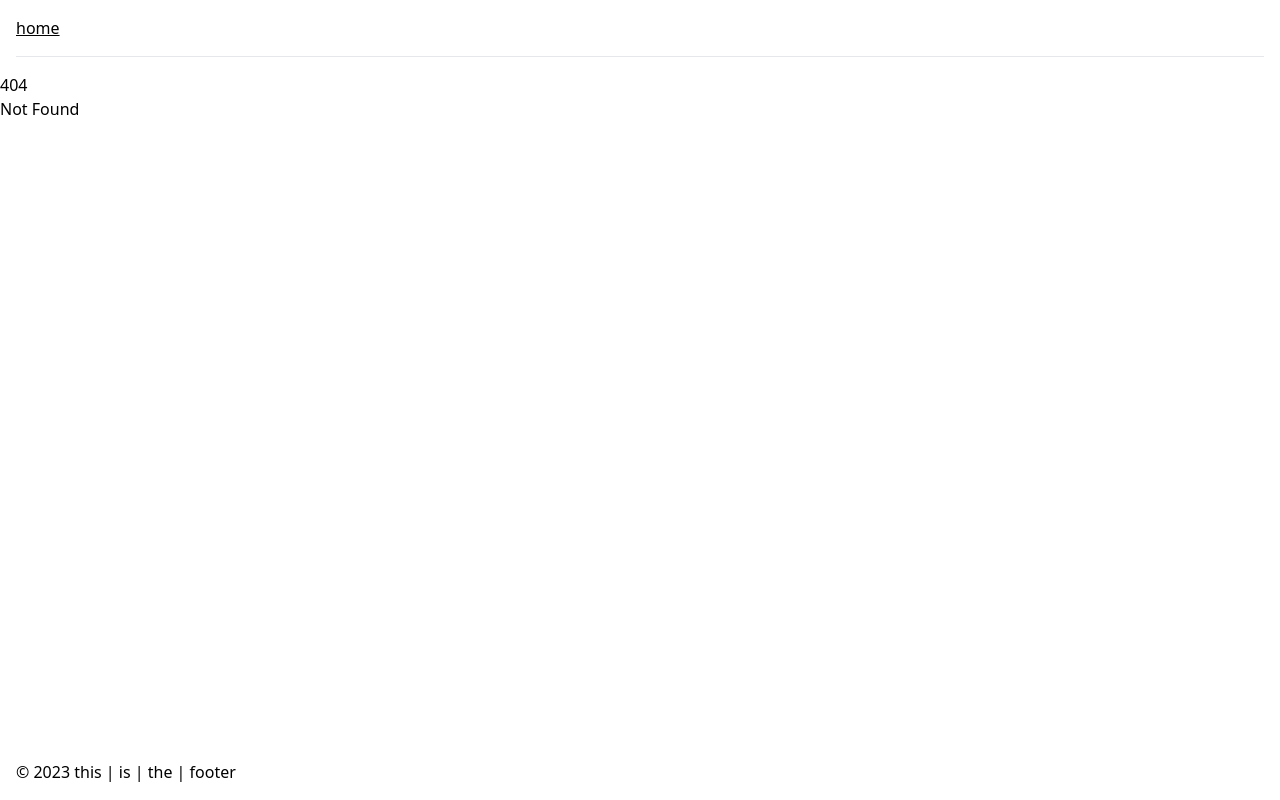
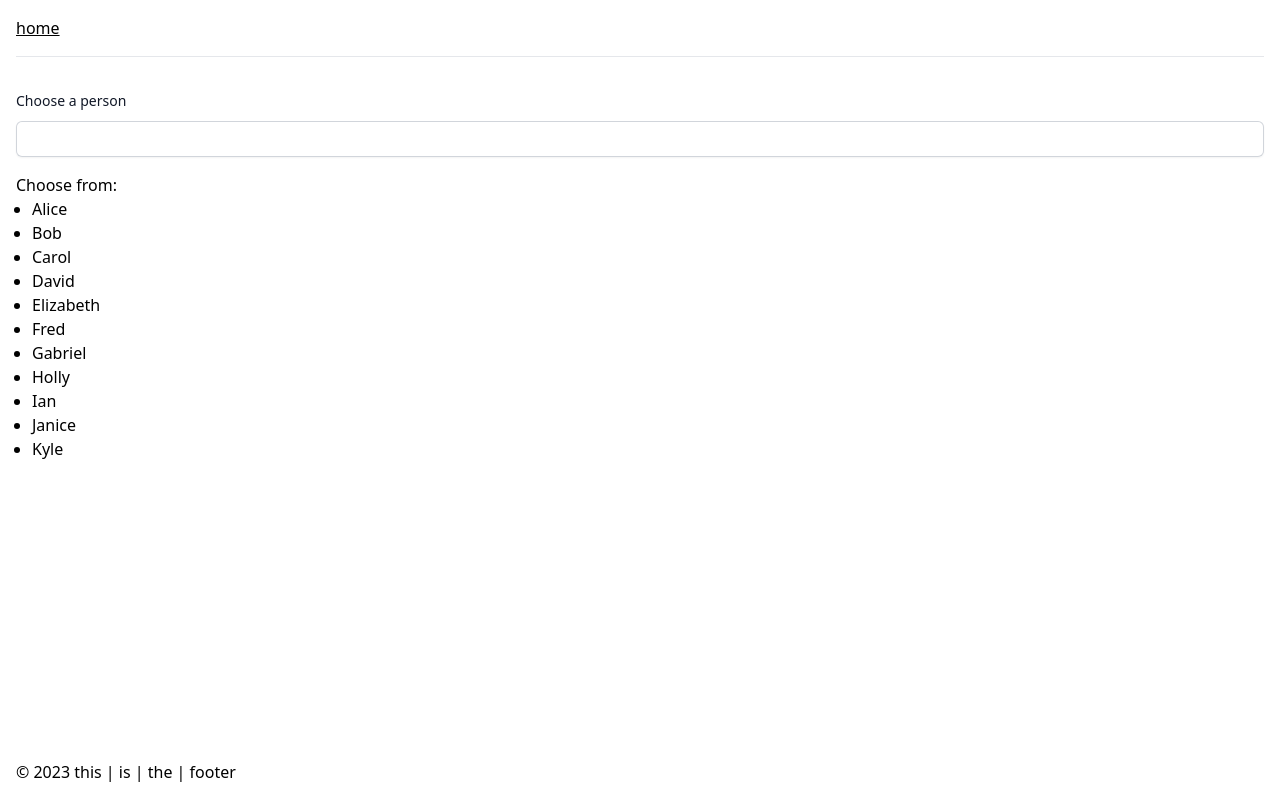
Before and after one commit to df-rw/tailwind-svelte-testing, a SvelteKit app: page /samples/autocomplete in a window 1280 px wide. Before the commit this address had no page. Built offline with nearby package versions, Linux system fonts and the light colour scheme.

Commit message:
Tidies, indeterminant checkbox.

```diff
--- a/src/routes/+page.svelte
+++ b/src/routes/+page.svelte
@@ -35,8 +35,8 @@
         },
         {
             tailwindReference: 'https://tailwindui.com/components/application-ui/forms/comboboxes',
-            title: 'Comboboxes',
-            route: '/samples/comboboxes',
+            title: 'Autocomplete',
+            route: '/samples/autocomplete',
         },
         {
             tailwindReference:
@@ -48,6 +48,11 @@
             tailwindReference: 'https://tailwindcss.com/docs/ring-width',
             title: 'Ring width',
             route: '/samples/ring-width',
+        },
+        {
+            tailwindReference: 'https://tailwindcss.com/docs/hover-focus-and-other-states#indeterminate',
+            title: 'Indeterminant styles',
+            route: '/samples/indeterminant',
         },
     ];
 
--- /dev/null
+++ b/src/routes/samples/autocomplete/+page.svelte
@@ -0,0 +1,45 @@
+<script lang="ts">
+    import Autocomplete from './Autocomplete.svelte'
+    import type { Person } from './types';
+
+    const stall = (secs: number) => new Promise((r) => setTimeout(() => r(null), secs * 1000));
+
+    const people: Person[] = [
+        { name: 'Alice', email: 'Alice@foo.com', business: 'Alice productions' },
+        { name: 'Bob', email: 'Bob@foo.com', business: 'Bob productions' },
+        { name: 'Carol', email: 'Carol@foo.com', business: 'Carol productions' },
+        { name: 'David', email: 'David@foo.com', business: 'David productions' },
+        { name: 'Elizabeth', email: 'Elizabeth@foo.com', business: 'Elizabeth productions' },
+        { name: 'Fred', email: 'Fred@foo.com', business: 'Fred productions' },
+        { name: 'Gabriel', email: 'Gabriel@foo.com', business: 'Gabriel productions' },
+        { name: 'Holly', email: 'Holly@foo.com', business: 'Holly productions' },
+        { name: 'Ian', email: 'Ian@foo.com', business: 'Ian productions' },
+        { name: 'Janice', email: 'Janice@foo.com', business: 'Janice productions' },
+        { name: 'Kyle', email: 'Kyle@foo.com', business: 'Kyle productions' },
+    ];
+
+    const getPersons = async (s: string) => {
+        if (s.length === 0) {
+            return [];
+        }
+        const lowerS = s.toLowerCase();
+
+        await stall(1);
+
+        return people.filter((n) => n.name.toLowerCase().includes(lowerS));
+    };
+
+</script>
+
+<Autocomplete cb={getPersons} />
+
+<div class="m-4">
+    <p>Choose from:</p>
+    <ul class="ml-4 list-disc">
+        {#each people as person}
+            <li>
+                {person.name}
+            </li>
+        {/each}
+    </ul>
+</div>
--- a/src/routes/samples/comboboxes/+page.svelte
+++ b/src/routes/samples/autocomplete/Autocomplete.svelte
@@ -1,44 +1,14 @@
 <script lang="ts">
+    import type { Person } from './types';
     import { createEventDispatcher } from 'svelte';
 
-    interface Person {
-        name: string;
-        email: string;
-        business: string;
-    }
-
-    const people: Person[] = [
-        { name: 'Alice', email: 'Alice@foo.com', business: 'Alice productions' },
-        { name: 'Bob', email: 'Bob@foo.com', business: 'Bob productions' },
-        { name: 'Carol', email: 'Carol@foo.com', business: 'Carol productions' },
-        { name: 'David', email: 'David@foo.com', business: 'David productions' },
-        { name: 'Elizabeth', email: 'Elizabeth@foo.com', business: 'Elizabeth productions' },
-        { name: 'Fred', email: 'Fred@foo.com', business: 'Fred productions' },
-        { name: 'Gabriel', email: 'Gabriel@foo.com', business: 'Gabriel productions' },
-        { name: 'Holly', email: 'Holly@foo.com', business: 'Holly productions' },
-        { name: 'Ian', email: 'Ian@foo.com', business: 'Ian productions' },
-        { name: 'Janice', email: 'Janice@foo.com', business: 'Janice productions' },
-        { name: 'Kyle', email: 'Kyle@foo.com', business: 'Kyle productions' },
-    ];
+    export let cb: (s: string) => Promise<Array<Person>>;
 
     const dispatch = createEventDispatcher();
 
     let searchTerm = '';
     let possibles: Person[] = [];
     let loading = false;
-
-    const stall = (secs: number) => new Promise((r) => setTimeout(() => r(null), secs * 1000));
-
-    const getPersons = async (s: string) => {
-        if (s.length === 0) {
-            return [];
-        }
-        const lowerS = s.toLowerCase();
-
-        await stall(1);
-
-        return people.filter((n) => n.name.toLowerCase().includes(lowerS));
-    };
 
     let timeout: ReturnType<typeof setTimeout>;
     const keyUp = () => {
@@ -47,7 +17,7 @@
         }
         timeout = setTimeout(async () => {
             loading = true;
-            possibles = await getPersons(searchTerm).then((data) => data.slice(0, 5));
+            possibles = await cb(searchTerm).then((data) => data.slice(0, 5));
             loading = false;
         }, 200);
     };
@@ -72,7 +42,7 @@
     <div class="relative mt-2">
         <input
             id="combobox"
-            type="text"
+            type="search"
             class="w-full rounded-md border-0 bg-white py-1.5 pl-3 pr-12 text-gray-900 shadow-sm ring-1 ring-inset ring-gray-300 focus:ring-2 focus:ring-inset focus:ring-indigo-600 sm:text-sm sm:leading-6"
             role="combobox"
             aria-controls="options"
@@ -80,13 +50,9 @@
             bind:value={searchTerm}
             on:keyup={keyUp}
         />
-        <button
-            type="button"
-            class="absolute inset-y-0 right-0 flex items-center rounded-r-md px-2 focus:outline-none"
-            on:click={clear}
-            disabled
-            >{#if loading}S{:else}X{/if}</button
-        >
+        {#if loading}
+            <span class="absolute inset-y-0 right-0 flex items-center rounded-r-md px-2 focus:outline-none">S</span>
+        {/if}
 
         {#if possibles.length}
             <ul
@@ -116,13 +82,4 @@
             </ul>
         {/if}
     </div>
-
-    <p>Choose from:</p>
-    <ul class="ml-4 list-disc">
-        {#each people as person}
-            <li>
-                {person.name}
-            </li>
-        {/each}
-    </ul>
 </div>
--- /dev/null
+++ b/src/routes/samples/autocomplete/types.ts
@@ -0,0 +1,5 @@
+export interface Person {
+    name: string;
+    email: string;
+    business: string;
+}
--- /dev/null
+++ b/src/routes/samples/indeterminant/+page.svelte
@@ -0,0 +1,9 @@
+<script lang="ts">
+
+</script>
+
+<ul>
+    <li><input type="checkbox" /> normal checkbox</li>
+    <li><input type="checkbox" class="checkbox bg-gray-300" /> normal checkbox, bg</li>
+    <li><input type="checkbox" class="checkbox" indeterminate={true} /> indeterminate checkbox</li>
+</ul>
```
